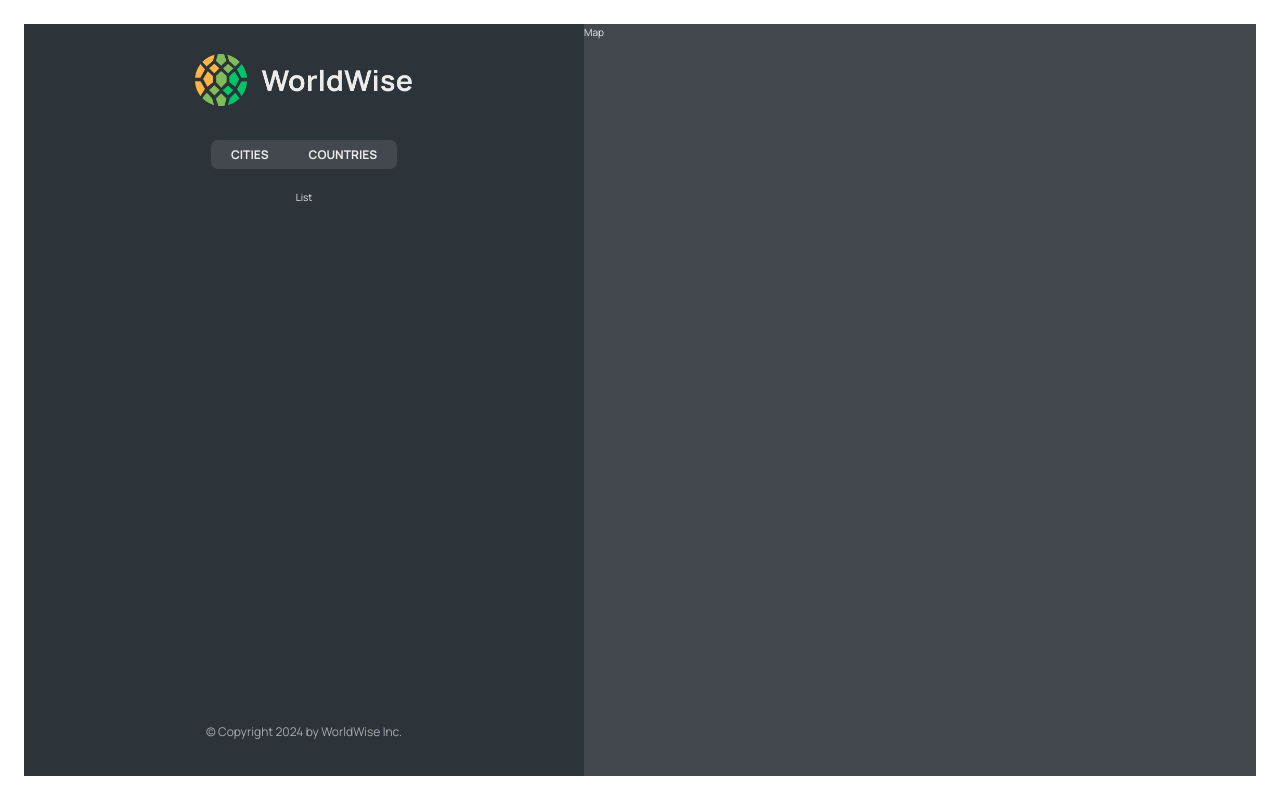
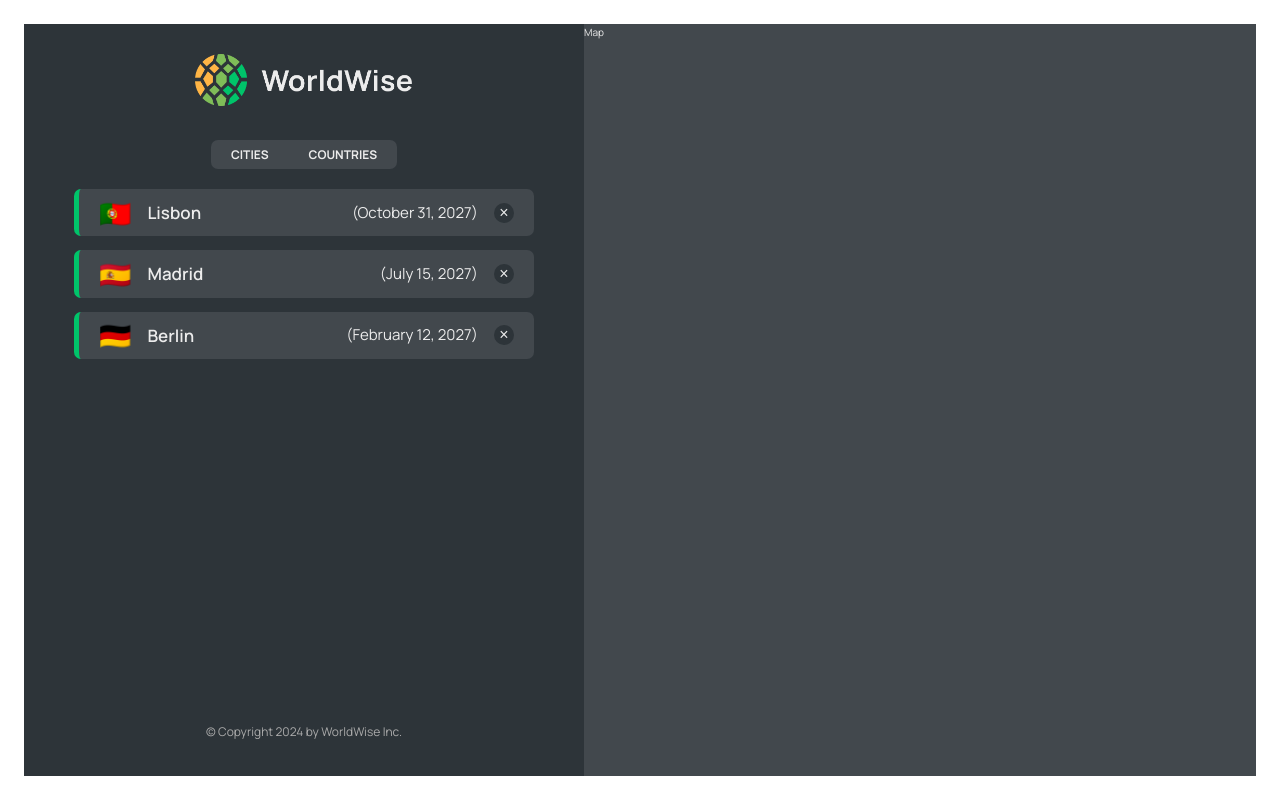
Before and after one commit to SaeedAbi/WorldWise-practice, a React (Vite) app: page /app in a window 1280 px wide. Built offline with nearby package versions, Linux system fonts and the light colour scheme; data requests are answered from the project's data file.

Commit message:
:construction: add City component

```diff
--- a/src/App.jsx
+++ b/src/App.jsx
@@ -5,8 +5,33 @@ import Homepage from "./pages/HomePage/Homepage.jsx";
 import PageNotFound from "./pages/PageNotFound.jsx";
 import Pricing from "./pages/Product/Pricing.jsx";
 import Login from "./pages/Login/Login.jsx";
+import CityList from "./Components/CityList/CityList.jsx";
+import {useEffect, useState} from "react";
+import CountriesList from "./Components/CountriesList/CountriesList.jsx";
+import City from "./Components/City/City.jsx";
+
+const BASE_URL='http://localhost:9000'
 
 const App = () => {
+    const [cities,setCities]=useState([])
+    const [isLoading,setIsLoading]= useState(false)
+
+
+    useEffect(() => {
+       async function fetchCities(){
+          try {
+              setIsLoading(true)
+             const res=await fetch(`${BASE_URL}/cities`)
+             const data=await res.json()
+             setCities(data);
+       }  catch {
+              alert('There was an error')
+       }finally {
+              setIsLoading(false)
+          }
+       }
+fetchCities()
+    }, []);
     return (
         <div>
 
@@ -17,9 +42,10 @@ const App = () => {
     <Route path="login" element={<Login/>} />
     <Route path="pricing" element={<Pricing/>} />
     <Route path="app" element={<AppLayout/>} >
-        <Route index element={<p>List</p>}/>
-         <Route path='cities' element={<p>City</p>}/>
-        <Route path='countries' element={<p>Country</p>}/>
+        <Route index element={<CityList cities={cities} isLoading={isLoading}/>}/>
+         <Route path='cities' element={<CityList cities={cities} isLoading={isLoading}/>}/>
+        <Route path='cities/:id' element={<City/>} />
+        <Route path='countries' element={<CountriesList cities={cities} isLoading={isLoading}/>}/>
         <Route path='form' element={<p>Form</p>}/>
     </Route>
     <Route path='*' element={<PageNotFound/>}/>
--- /dev/null
+++ b/src/Components/City/City.jsx
@@ -0,0 +1,65 @@
+import styles from "./City.module.css";
+import {useParams} from "react-router-dom";
+
+const formatDate = (date) =>
+  new Intl.DateTimeFormat("en", {
+    day: "numeric",
+    month: "long",
+    year: "numeric",
+    weekday: "long",
+  }).format(new Date(date));
+
+
+
+function City() {
+    const {id}= useParams()
+  // TEMP DATA
+  const currentCity = {
+    cityName: "Lisbon",
+    emoji: "🇵🇹",
+    date: "2027-10-31T15:59:59.138Z",
+    notes: "My favorite city so far!",
+  };
+
+  const { cityName, emoji, date, notes } = currentCity;
+
+  return <h1>City {id}</h1>
+  // return (
+  //   <div className={styles.city}>
+  //     <div className={styles.row}>
+  //       <h6>City name</h6>
+  //       <h3>
+  //         <span>{emoji}</span> {cityName}
+  //       </h3>
+  //     </div>
+  //
+  //     <div className={styles.row}>
+  //       <h6>You went to {cityName} on</h6>
+  //       <p>{formatDate(date || null)}</p>
+  //     </div>
+  //
+  //     {notes && (
+  //       <div className={styles.row}>
+  //         <h6>Your notes</h6>
+  //         <p>{notes}</p>
+  //       </div>
+  //     )}
+  //
+  //     <div className={styles.row}>
+  //       <h6>Learn more</h6>
+  //       <a
+  //         href={`https://en.wikipedia.org/wiki/${cityName}`}
+  //         target="_blank"
+  //         rel="noreferrer"
+  //       >
+  //         Check out {cityName} on Wikipedia &rarr;
+  //       </a>
+  //     </div>
+  //
+  //     <div>
+  //     </div>
+  //   </div>
+  // );
+}
+
+export default City;
--- /dev/null
+++ b/src/Components/City/City.module.css
@@ -0,0 +1,47 @@
+.city {
+  padding: 2rem 3rem;
+  max-height: 70%;
+  background-color: var(--color-dark--2);
+  border-radius: 7px;
+  overflow: scroll;
+
+  width: 100%;
+  display: flex;
+  flex-direction: column;
+  gap: 2rem;
+}
+
+.row {
+  display: flex;
+  flex-direction: column;
+  gap: 0.5rem;
+}
+
+.city h6 {
+  text-transform: uppercase;
+  font-size: 1.1rem;
+  font-weight: 900;
+  color: var(--color-light--1);
+}
+
+.city h3 {
+  font-size: 1.9rem;
+  display: flex;
+  align-items: center;
+  gap: 1rem;
+}
+
+.city h3 span {
+  font-size: 3.2rem;
+  line-height: 1;
+}
+
+.city p {
+  font-size: 1.6rem;
+}
+
+.city a:link,
+.city a:visited {
+  font-size: 1.6rem;
+  color: var(--color-brand--1);
+}
```
